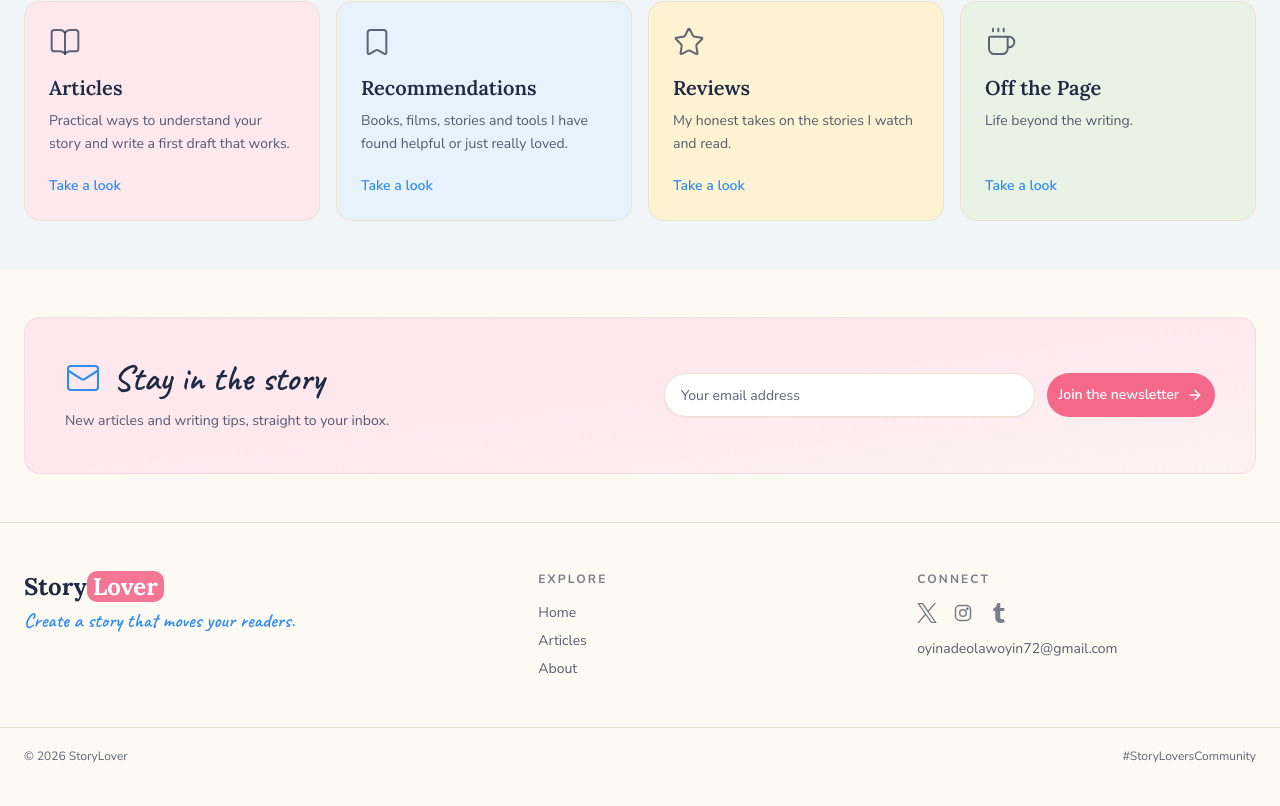
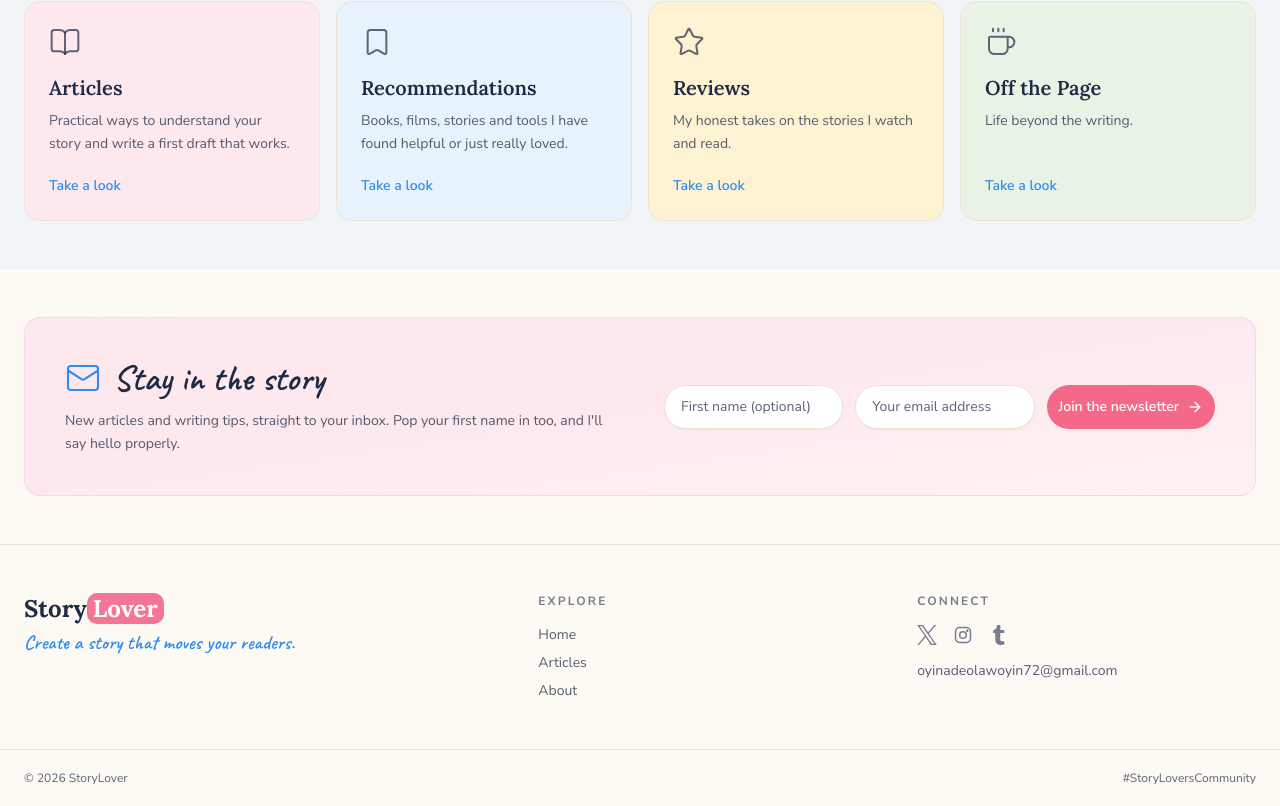
Before and after one commit to oyinadeolawoyin/storyLover, a React (Vite) app: page /about in a window 1280 px wide. Shown: the part 1947-2753 px from the top of the page. Before the commit the page ends 2731 px from the top, so only its background shows below. Built offline with nearby package versions, Linux system fonts and the light colour scheme; no server answers.

Commit message:
Add name to subscription

```diff
--- a/src/components/subscribeForm.jsx
+++ b/src/components/subscribeForm.jsx
@@ -10,10 +10,12 @@ import { cn } from '@/lib/utils'
 //  - wide: a full-width band, text on the left and the form on the right (bottom of a page)
 // tone: 'rose' (default) or 'butter'
 export default function SubscribeForm({ tone = 'rose', wide = false, className }) {
+  const [name, setName] = useState('')
   const [email, setEmail] = useState('')
   const [trap, setTrap] = useState('') // hidden field: only bots fill it in
   const [state, setState] = useState('idle') // 'idle' | 'sending' | 'done'
   const [message, setMessage] = useState('')
+  const [welcomeName, setWelcomeName] = useState('')
 
   async function handleSubmit(e) {
     e.preventDefault()
@@ -27,10 +29,11 @@ export default function SubscribeForm({ tone = 'rose', wide = false, className }
 
     try {
       setState('sending')
-      await SubscriberService.subscribe(email)
+      await SubscriberService.subscribe(email, name)
+      setWelcomeName(name.trim())
       setState('done')
-      setMessage('Thank you for subscribing!')
       setEmail('')
+      setName('')
     } catch (err) {
       console.error(err)
       setState('idle')
@@ -44,6 +47,8 @@ export default function SubscribeForm({ tone = 'rose', wide = false, className }
       }
     }
   }
+
+  const idSuffix = wide ? '-wide' : ''
 
   return (
     <div
@@ -63,19 +68,38 @@ export default function SubscribeForm({ tone = 'rose', wide = false, className }
             <h3 className={cn('hand leading-none', wide ? 'text-4xl' : 'text-3xl')}>Stay in the story</h3>
           </div>
           <p className="mt-3 text-sm leading-relaxed text-foreground/75">
-            New articles and writing tips, straight to your inbox.
+            New articles and writing tips, straight to your inbox. Pop your first
+            name in too, and I'll say hello properly.
           </p>
         </div>
 
         {state === 'done' ? (
-          <p className={cn('text-sm font-semibold text-emerald-700', !wide && 'mt-5')}>
-            {message || 'Thank you for subscribing!'}
-          </p>
+          <div role="status" className={cn('space-y-1', !wide && 'mt-5')}>
+            <p className="text-sm font-semibold text-emerald-700">
+              Thank you{welcomeName ? `, ${welcomeName}` : ''}! 🌱
+            </p>
+            <p className="text-sm leading-relaxed text-foreground/75">
+              Please check your inbox for a welcome email from us. If it isn't
+              there within a few minutes, have a look in your spam or promotions
+              folder.
+            </p>
+          </div>
         ) : (
           <form onSubmit={handleSubmit} className={cn(!wide && 'mt-5')}>
             <div className={cn(wide ? 'flex flex-col gap-3 sm:flex-row' : 'space-y-3')}>
               <Input
-                id={wide ? 'subscribe-email-wide' : 'subscribe-email'}
+                id={`subscribe-name${idSuffix}`}
+                type="text"
+                placeholder="First name (optional)"
+                aria-label="First name (optional)"
+                value={name}
+                onChange={(e) => setName(e.target.value)}
+                maxLength={60}
+                autoComplete="given-name"
+                className={cn('h-11 rounded-full border-border bg-white px-4', wide && 'flex-1')}
+              />
+              <Input
+                id={`subscribe-email${idSuffix}`}
                 type="email"
                 placeholder="Your email address"
                 aria-label="Email address"
--- a/src/service/subscriberService.js
+++ b/src/service/subscriberService.js
@@ -2,13 +2,16 @@ import { supabase } from '../lib/supabase';
 
 export class SubscriberService {
   /**
-   * Add an email to the list. Anyone can do this.
+   * Add an email (and optional first name) to the list. Anyone can do this.
    * Note: there is no .select() here on purpose. Visitors are allowed to
    * insert but not to read the list, so we must not ask for the row back.
    */
-  static async subscribe(email) {
-    const clean = email.trim().toLowerCase();
-    const { error } = await supabase.from('subscribers').insert({ email: clean });
+  static async subscribe(email, name = '') {
+    const cleanEmail = email.trim().toLowerCase();
+    const cleanName = name.trim().slice(0, 60);
+    const { error } = await supabase
+      .from('subscribers')
+      .insert({ email: cleanEmail, name: cleanName || null });
     if (error) throw error;
   }
 
@@ -18,7 +21,7 @@ export class SubscriberService {
   static async list() {
     const { data, error } = await supabase
       .from('subscribers')
-      .select('id, email, created_at')
+      .select('id, email, name, created_at')
       .order('created_at', { ascending: false });
 
     if (error) throw error;
```
